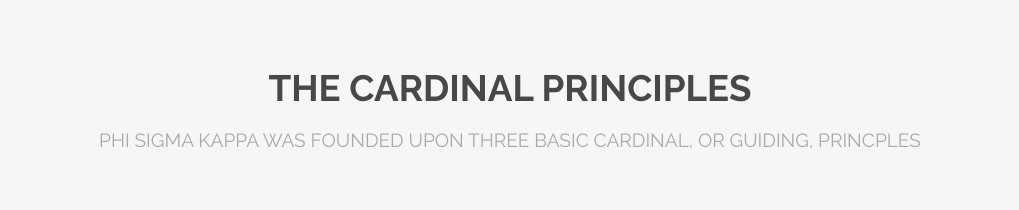
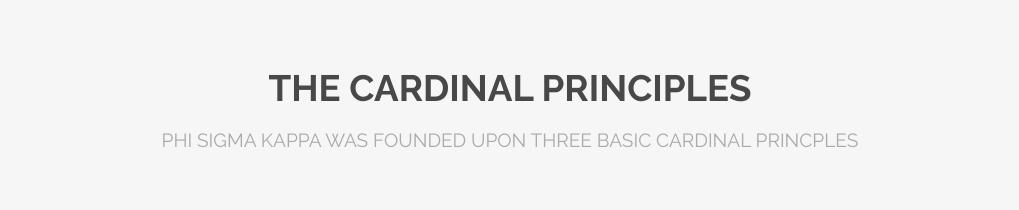
Before and after one commit to danielschnoll/phisigmakappa, a plain HTML site: page index.html in a window 1280 px wide. Shown: the part 1140-1350 px from the top of the page, without its empty margins (130-1149 px from the left). Drawn offline with Linux system fonts and the light colour scheme; grey boxes are pictures that could not be loaded.

```diff
--- a/index.html
+++ b/index.html
@@ -61,7 +61,7 @@
 					<div class="container">
 						<header class="major">
 							<h2>The Cardinal Principles</h2>
-							<p>Phi Sigma Kappa was founded upon three basic Cardinal, or guiding, Princples</p>
+							<p>Phi Sigma Kappa was founded upon three basic Cardinal Princples</p>
 						</header>
 						<div class="row 150%">
 							<div class="4u 12u$(small)">
```
Also changed, not shown: images/banner1.jpg.
